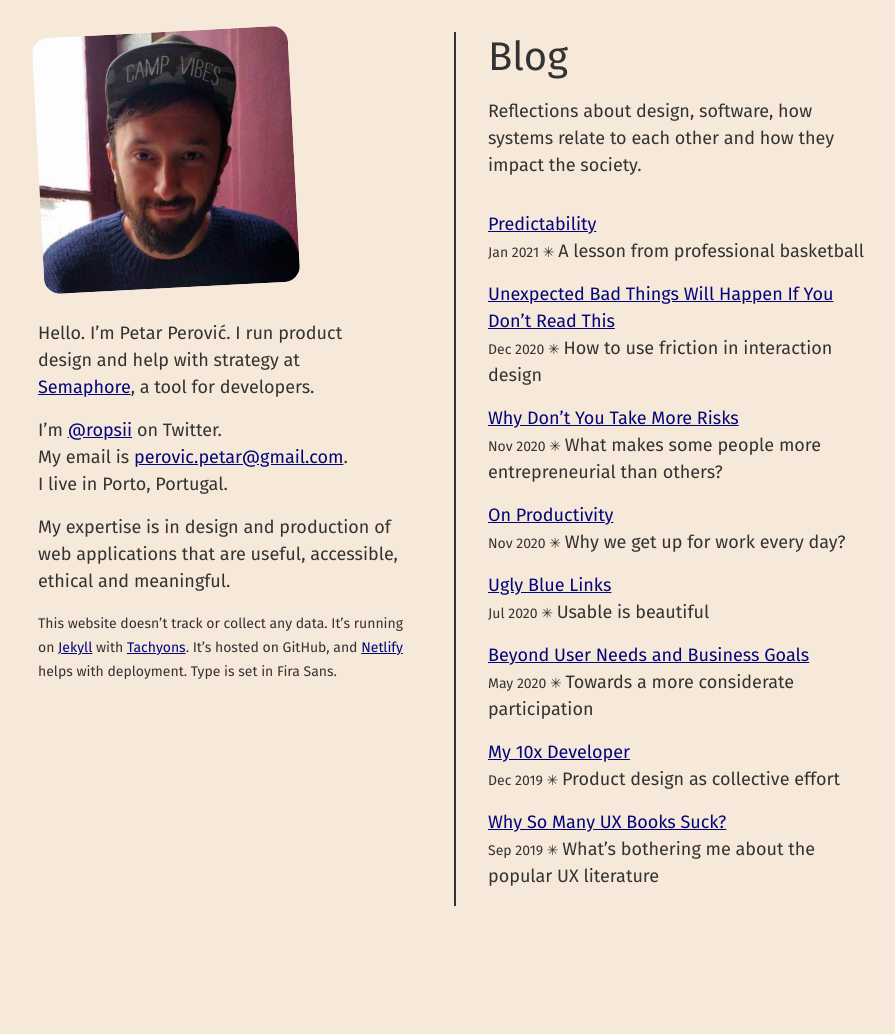
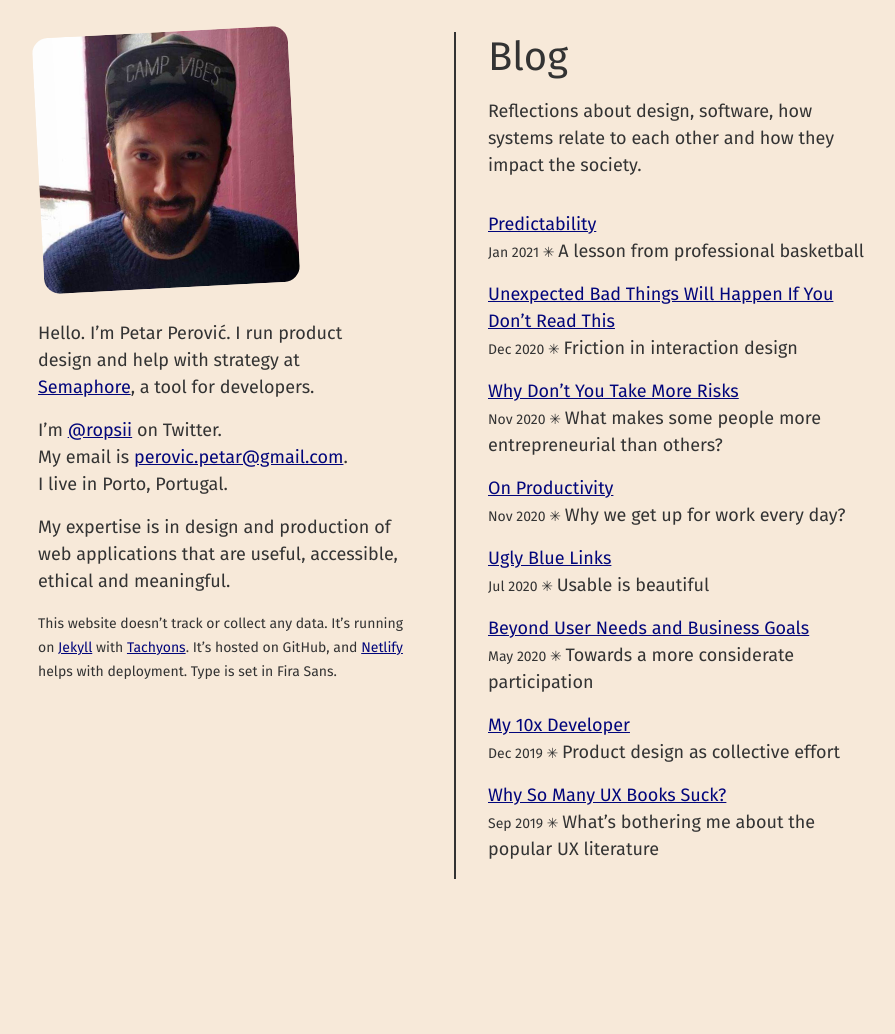
Before and after one commit to ropsii/ropsii.github.io, a Jekyll site: the page built from index.markdown, in a window 1280 px wide. Shown: the whole page, without its empty margins (186-1081 px from the left). Built offline with Jekyll 4.4.1, drawn with Linux system fonts in a browser that asks for light colours; after the commit the page ends 1007 px from its top, so only the background shows below that.

Commit message:
Touchup Friction description

```diff
--- a/_posts/2020-12-25-friction.markdown
+++ b/_posts/2020-12-25-friction.markdown
@@ -3,7 +3,7 @@ layout: post
 title:  "Unexpected Bad Things Will Happen If You Don’t Read This"
 author: "Petar Perovic"
 date:   2020-12-27 10:10:00 +0100
-summary: "How to use friction in interaction design"
+summary: "Friction in interaction design"
 categories: ui design interaction
 image: /assets/cover-friction.png
 ---
```
